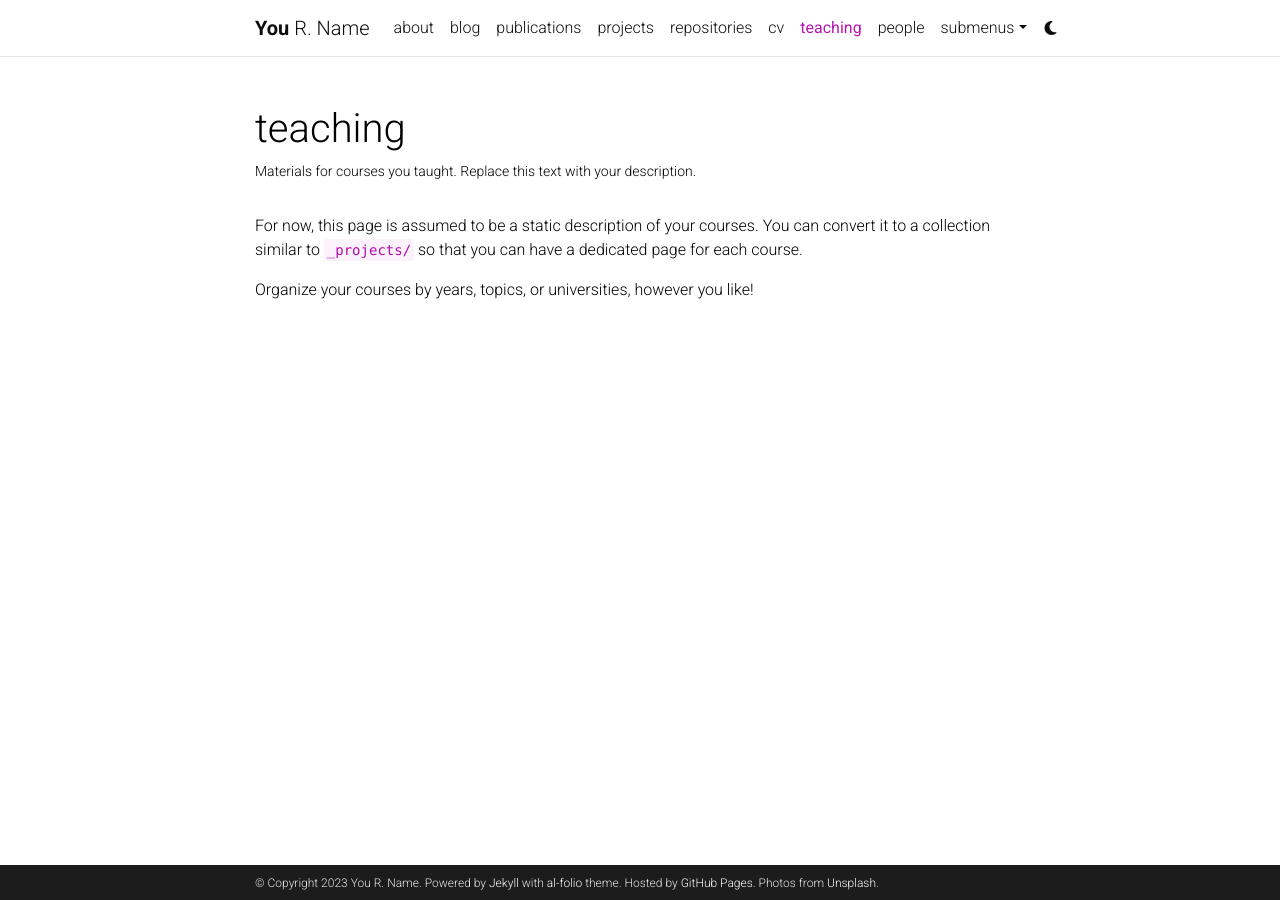
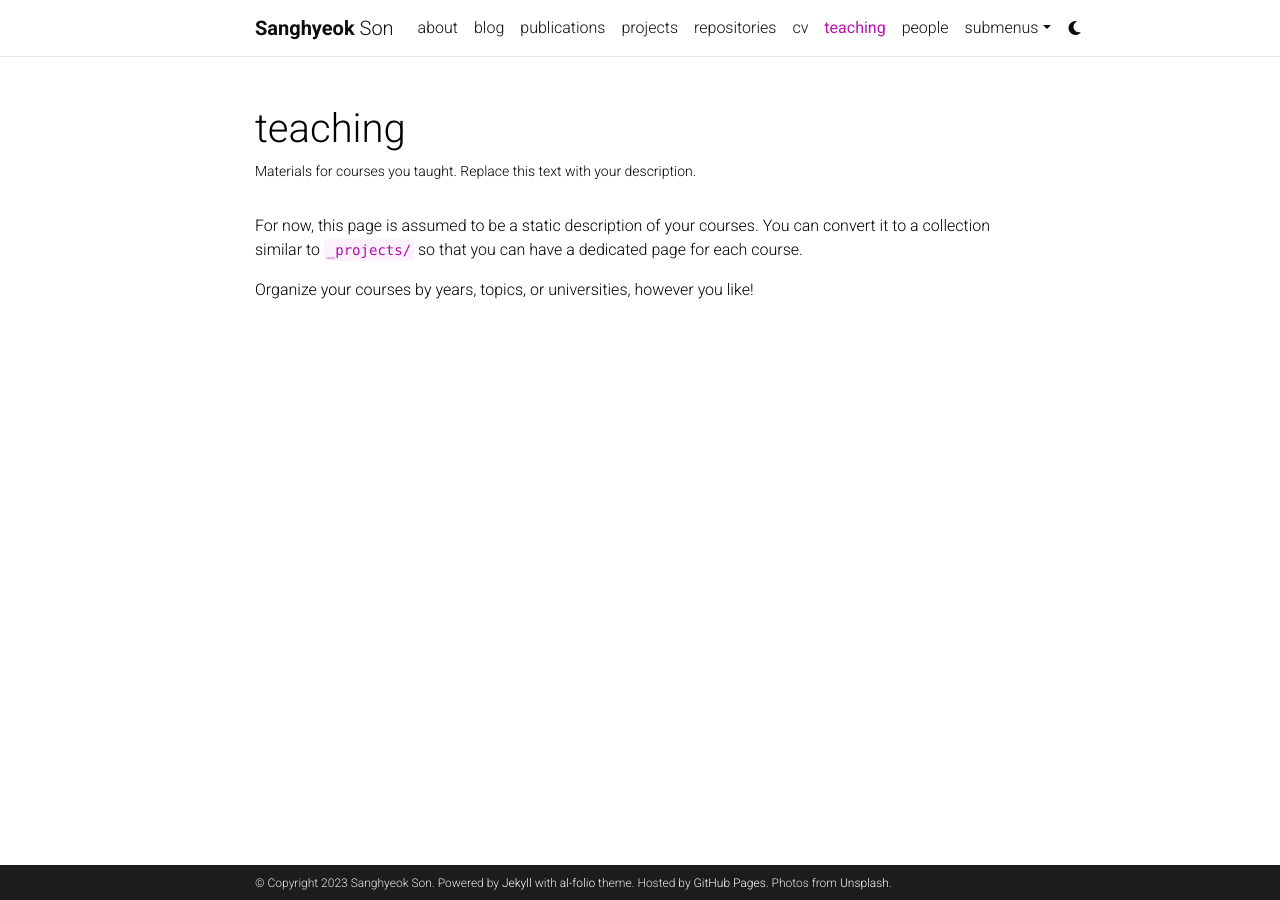
Before and after one commit to SangHyeokSon/SangHyeokSon.github.io, a Jekyll site: the page built from _pages/teaching.md, in a window 1280 px wide. Built offline with Jekyll 4.4.1, drawn with Linux system fonts in a browser that asks for light colours; comment, search, counter and statistics services are not loaded; a style sheet for code colours, icons or effects is not loaded.

Commit message:
Update _config.yml

```diff
--- a/_config.yml
+++ b/_config.yml
@@ -3,10 +3,10 @@
 # -----------------------------------------------------------------------------
 
 title: blank # the website title (if blank, full name will be used instead)
-first_name: You
-middle_name: R.
-last_name: Name
-email: you@example.com
+first_name: Sanghyeok
+middle_name:
+last_name: Son
+email: ssh816@kaist.ac.kr
 description: > # the ">" symbol means to ignore newlines until "footer_text:"
   A simple, whitespace theme for academics. Based on [*folio](https://github.com/bogoli/-folio) design.
 footer_text: >
@@ -19,7 +19,7 @@ lang: en # the language of your site (for example: en, fr, cn, ru, etc.)
 icon: ⚛️  # the emoji used as the favicon (alternatively, provide image name in /assets/img/)
 
 url: https://SanghyeokSon.github.io # the base hostname & protocol for your site
-baseurl: /al-folio # the subpath of your site, e.g. /blog/
+baseurl: /blog # the subpath of your site, e.g. /blog/
 last_updated: false # set to true if you want to display last updated in the footer
 impressum_path:  # set to path to include impressum link in the footer, use the same path as permalink in a page, helps to conform with EU GDPR
 
```
